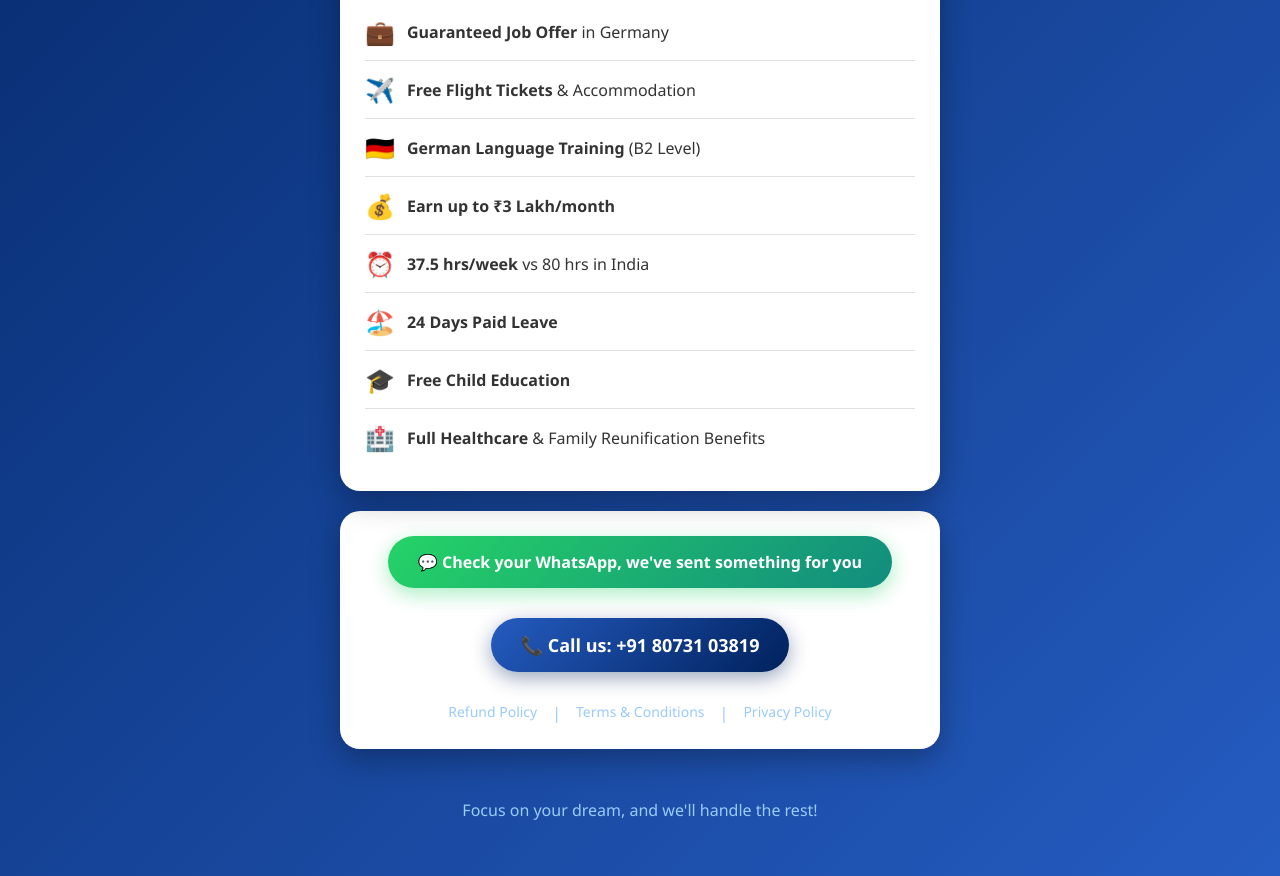
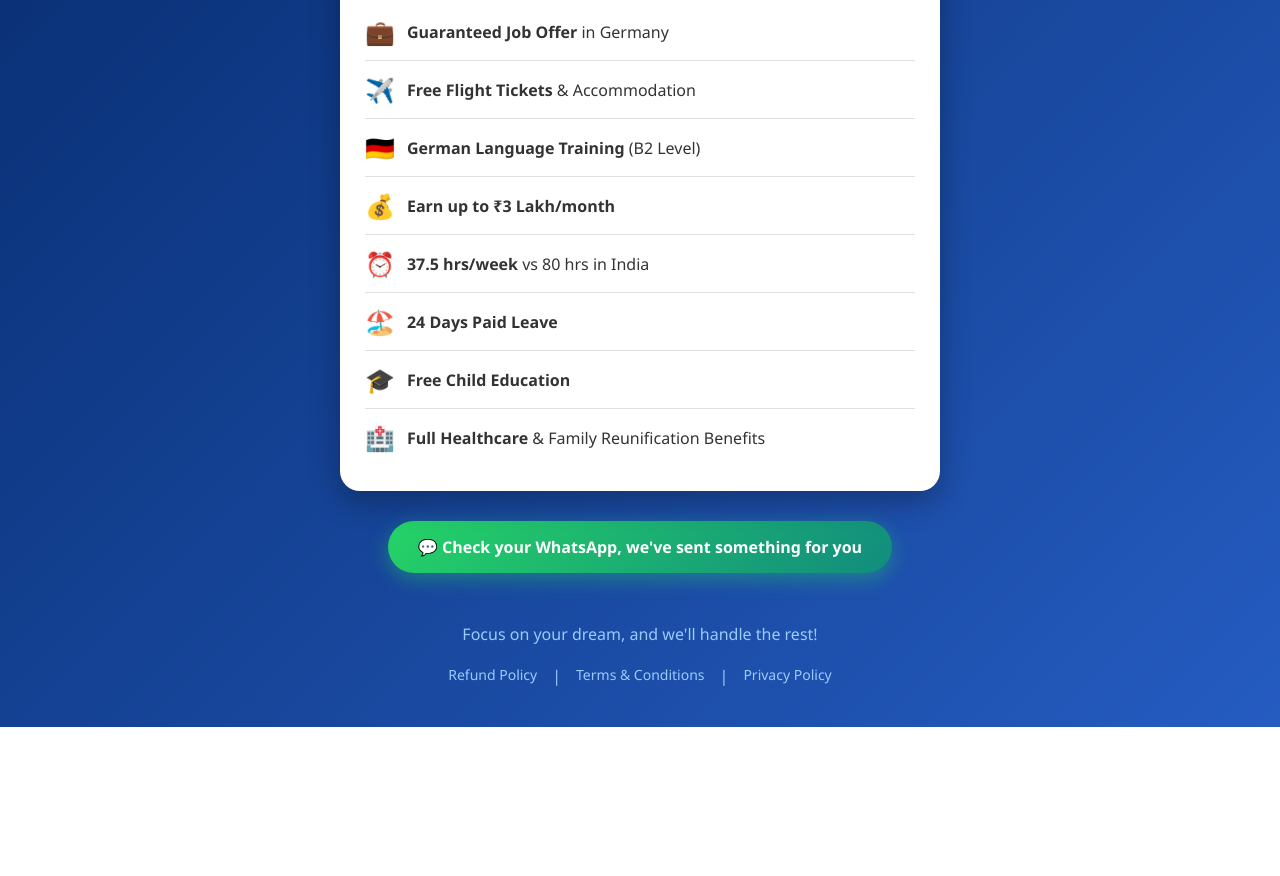
Before and after one commit to aswinv-dot/GHC-TerraTern-ThankYouPage, a plain HTML site: page index.html in a window 1280 px wide. Shown: the part 757-1633 px from the top of the page. After the commit the page ends 1484 px from the top, so only its background shows below. Drawn offline with Linux system fonts and the light colour scheme.

Commit message:
index.html

```diff
--- a/index.html
+++ b/index.html
@@ -193,12 +193,6 @@
             color: #9acbfd;
             text-decoration: none;
             font-size: 14px;
-            transition: color 0.3s ease;
-        }
-
-        .footer-links a:hover {
-            color: #f1c819;
-            text-shadow: 0 0 10px rgba(0, 0, 0, 0.8);
         }
 
         .highlight {
@@ -225,6 +219,11 @@
             object-fit: contain;
         }
 
+        .whatsapp-section {
+            text-align: center;
+            margin: 30px 0;
+        }
+
         .whatsapp-button {
             background: linear-gradient(135deg, #25D366 0%, #128C7E 100%);
             color: white;
@@ -238,7 +237,6 @@
             font-weight: bold;
             box-shadow: 0 6px 20px rgba(37, 211, 102, 0.4);
             transition: transform 0.3s ease;
-            margin-bottom: 20px;
         }
 
         .whatsapp-button:hover {
@@ -433,24 +431,21 @@
             </ul>
         </div>
 
-        <div class="card contact-section">
+        <div class="whatsapp-section">
             <a href="https://wa.me/+919036354400" class="whatsapp-button" target="_blank">
                 💬 Check your WhatsApp, we've sent something for you
             </a>
-            <a href="tel:+918073103819" class="cta-button">
-                📞 Call us: +91 80731 03819
-            </a>
-            <div class="footer-links">
-                <a href="#">Refund Policy</a>
-                <span style="color: #9acbfd;">|</span>
-                <a href="#">Terms & Conditions</a>
-                <span style="color: #9acbfd;">|</span>
-                <a href="#">Privacy Policy</a>
-            </div>
         </div>
 
         <div class="footer">
             <p class="footer-text">Focus on your dream, and we'll handle the rest!</p>
+            <div class="footer-links">
+                <a href="https://terratern.com/refund-policy/" target="_blank">Refund Policy</a>
+                <span style="color: #9acbfd;">|</span>
+                <a href="https://terratern.com/terms-and-condition/" target="_blank">Terms & Conditions</a>
+                <span style="color: #9acbfd;">|</span>
+                <a href="https://terratern.com/privacy-policy/" target="_blank">Privacy Policy</a>
+            </div>
         </div>
     </div>
 </body>
```
